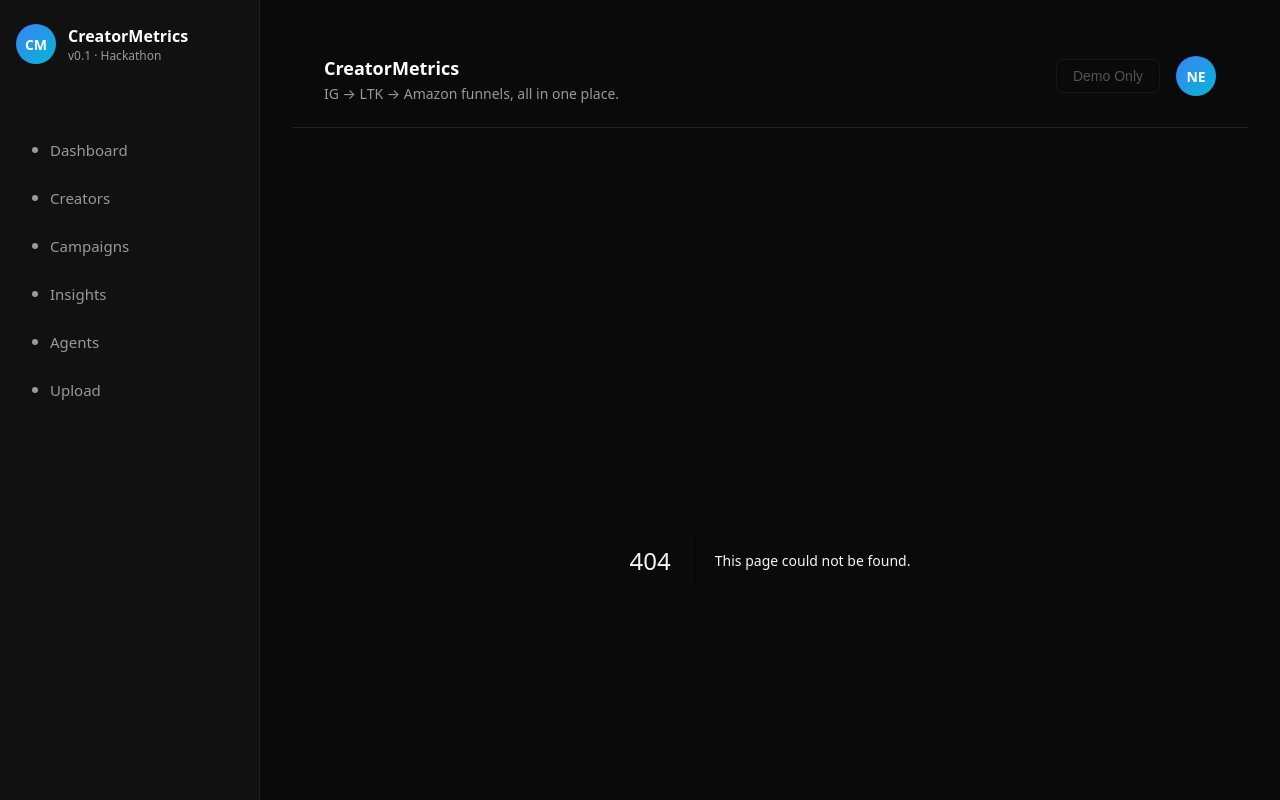
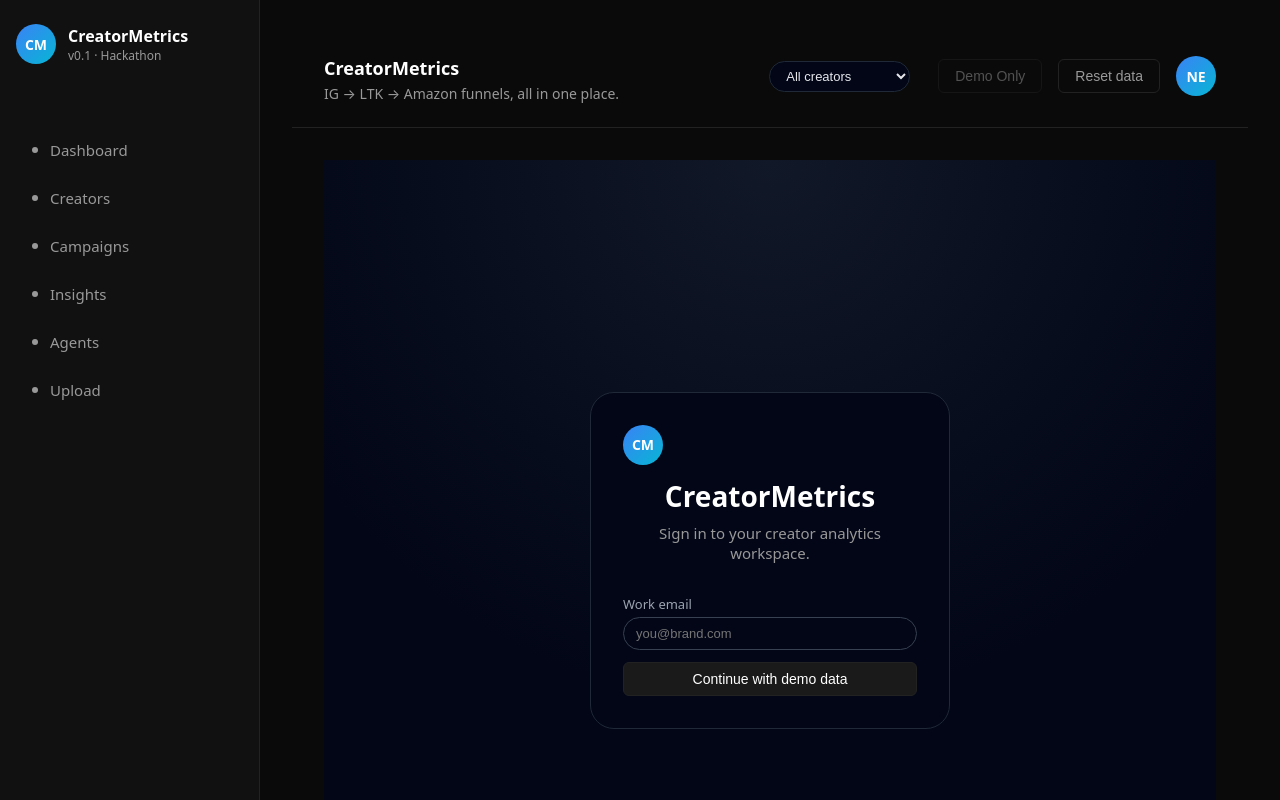
Before and after one commit to Entmarketingteam/CreatorMetrics-Bolt-Hybrid, a Next.js app: page /login in a window 1280 px wide. Before the commit this address had no page. Shown: the top 800 px of the page. Built offline with nearby package versions, Linux system fonts and the light colour scheme.

Commit message:
Updated globals.css

```diff
--- /dev/null
+++ b/app/api/creators/route.ts
@@ -0,0 +1,49 @@
+import { NextRequest, NextResponse } from "next/server";
+import { getActiveFunnels, getSelectedCreatorId, setSelectedCreatorId } from "@/lib/funnelStore";
+import { getCreatorById } from "@/lib/demoData";
+
+export async function GET() {
+  const funnels = getActiveFunnels();
+  const creators = funnels.map((f) => {
+    const base = getCreatorById(f.creatorId);
+    return {
+      id: f.creatorId,
+      name: base?.name ?? f.creatorName,
+      handle: (base as any)?.handle ?? "",
+    };
+  });
+
+  return NextResponse.json({
+    creators,
+    selectedCreatorId: getSelectedCreatorId(),
+  });
+}
+
+export async function POST(req: NextRequest) {
+  const body = await req.json().catch(() => ({} as any));
+  const creatorId = body.creatorId as string | undefined;
+
+  if (!creatorId) {
+    setSelectedCreatorId(null);
+    return NextResponse.json({
+      ok: true,
+      selectedCreatorId: null,
+    });
+  }
+
+  const funnels = getActiveFunnels();
+  const exists = funnels.some((f) => f.creatorId === creatorId);
+  if (!exists) {
+    return NextResponse.json(
+      { error: "Unknown creatorId" },
+      { status: 400 }
+    );
+  }
+
+  setSelectedCreatorId(creatorId);
+
+  return NextResponse.json({
+    ok: true,
+    selectedCreatorId: creatorId,
+  });
+}
--- /dev/null
+++ b/app/api/reset/route.ts
@@ -0,0 +1,7 @@
+import { NextResponse } from "next/server";
+import { resetToDemo } from "@/lib/funnelStore";
+
+export async function POST() {
+  resetToDemo();
+  return NextResponse.json({ ok: true });
+}
--- a/app/globals.css
+++ b/app/globals.css
@@ -885,3 +885,66 @@
 .cm-sample-link:hover {
   color: #d8b4fe;
 }
+
+.cm-select {
+  background: #020617;
+  border: 1px solid #1f2937;
+  border-radius: 999px;
+  padding: 6px 12px;
+  font-size: 13px;
+  color: #e5e7eb;
+  margin-right: 12px;
+}
+
+.cm-select:focus {
+  outline: none;
+  border-color: #6366f1;
+}
+
+.cm-ghost-button-live {
+  border-color: #22c55e;
+  color: #bbf7d0;
+}
+
+.cm-login-wrap {
+  min-height: 100vh;
+  display: flex;
+  align-items: center;
+  justify-content: center;
+  background: radial-gradient(circle at top, #111827 0, #020617 60%);
+}
+
+.cm-login-card {
+  background: #020617;
+  border-radius: 24px;
+  padding: 32px;
+  border: 1px solid #1f2937;
+  max-width: 360px;
+  width: 100%;
+  text-align: center;
+}
+
+.cm-login-form {
+  margin-top: 16px;
+  display: flex;
+  flex-direction: column;
+  gap: 12px;
+}
+
+.cm-login-label {
+  text-align: left;
+  font-size: 13px;
+  color: #9ca3af;
+  display: flex;
+  flex-direction: column;
+  gap: 4px;
+}
+
+.cm-login-input {
+  background: #020617;
+  border-radius: 999px;
+  border: 1px solid #374151;
+  padding: 8px 12px;
+  font-size: 13px;
+  color: #e5e7eb;
+}
--- /dev/null
+++ b/app/login/page.tsx
@@ -0,0 +1,53 @@
+"use client";
+
+import { useRouter } from "next/navigation";
+import { useState } from "react";
+
+export default function LoginPage() {
+  const router = useRouter();
+  const [email, setEmail] = useState("");
+  const [loading, setLoading] = useState(false);
+
+  async function onSubmit(e: React.FormEvent) {
+    e.preventDefault();
+    setLoading(true);
+    setTimeout(() => {
+      router.push("/dashboard");
+    }, 400);
+  }
+
+  return (
+    <div className="cm-login-wrap">
+      <div className="cm-login-card">
+        <div className="cm-logo-circle">CM</div>
+        <h1 className="cm-section-title" style={{ marginTop: 12 }}>
+          CreatorMetrics
+        </h1>
+        <p className="cm-section-subtitle">
+          Sign in to your creator analytics workspace.
+        </p>
+
+        <form onSubmit={onSubmit} className="cm-login-form">
+          <label className="cm-login-label">
+            Work email
+            <input
+              type="email"
+              required
+              className="cm-login-input"
+              value={email}
+              onChange={(e) => setEmail(e.target.value)}
+              placeholder="you@brand.com"
+            />
+          </label>
+          <button
+            type="submit"
+            className="cm-ghost-button cm-ghost-button-strong"
+            disabled={loading}
+          >
+            {loading ? "Entering…" : "Continue with demo data"}
+          </button>
+        </form>
+      </div>
+    </div>
+  );
+}
--- a/components/Shell.tsx
+++ b/components/Shell.tsx
@@ -19,6 +19,12 @@
   const [hasReal, setHasReal] = useState(false);
   const [toggling, setToggling] = useState(false);
 
+  const [creators, setCreators] = useState<
+    { id: string; name: string; handle?: string }[]
+  >([]);
+  const [selectedCreatorId, setSelectedCreatorId] = useState<string | null>(null);
+  const [resetting, setResetting] = useState(false);
+
   useEffect(() => {
     async function load() {
       try {
@@ -31,6 +37,20 @@
       }
     }
     load();
+  }, []);
+
+  useEffect(() => {
+    async function loadCreators() {
+      try {
+        const res = await fetch("/api/creators");
+        if (!res.ok) return;
+        const json = await res.json();
+        setCreators(json.creators ?? []);
+        setSelectedCreatorId(json.selectedCreatorId ?? null);
+      } catch {
+      }
+    }
+    loadCreators();
   }, []);
 
   async function toggleMode() {
@@ -60,6 +80,36 @@
       console.error("Mode switch failed", err);
     } finally {
       setToggling(false);
+    }
+  }
+
+  async function handleCreatorChange(
+    e: React.ChangeEvent<HTMLSelectElement>
+  ) {
+    const id = e.target.value || "";
+    const next = id || null;
+    setSelectedCreatorId(next);
+    try {
+      await fetch("/api/creators", {
+        method: "POST",
+        headers: { "Content-Type": "application/json" },
+        body: JSON.stringify({ creatorId: next }),
+      });
+    } catch (err) {
+      console.error("Failed to set creator", err);
+    }
+  }
+
+  async function handleReset() {
+    if (resetting) return;
+    setResetting(true);
+    try {
+      await fetch("/api/reset", { method: "POST" });
+      window.location.reload();
+    } catch (err) {
+      console.error("Reset failed", err);
+    } finally {
+      setResetting(false);
     }
   }
 
@@ -114,6 +164,21 @@
             </div>
           </div>
           <div className="cm-main-header-right">
+            {creators.length > 0 && (
+              <select
+                className="cm-select"
+                value={selectedCreatorId ?? ""}
+                onChange={handleCreatorChange}
+              >
+                <option value="">All creators</option>
+                {creators.map((c) => (
+                  <option key={c.id} value={c.id}>
+                    {c.name}
+                  </option>
+                ))}
+              </select>
+            )}
+
             <button
               className={
                 "cm-ghost-button" +
@@ -128,6 +193,15 @@
                 ? "Live Data"
                 : "Demo Mode"}
             </button>
+
+            <button
+              className="cm-ghost-button"
+              onClick={handleReset}
+              disabled={resetting}
+            >
+              {resetting ? "Resetting…" : "Reset data"}
+            </button>
+
             <div className="cm-avatar-circle">NE</div>
           </div>
         </header>
--- a/lib/db.ts
+++ b/lib/db.ts
@@ -44,3 +44,13 @@
     console.error("[db] Failed to save funnels.json:", err);
   }
 }
+
+export function clearPersistedFunnels(): void {
+  try {
+    if (fs.existsSync(FUNNELS_FILE)) {
+      fs.unlinkSync(FUNNELS_FILE);
+    }
+  } catch (err) {
+    console.error("[db] Failed to clear funnels.json:", err);
+  }
+}
--- a/lib/funnelStore.ts
+++ b/lib/funnelStore.ts
@@ -6,10 +6,12 @@
   hasPersistedFunnels,
   loadPersistedFunnels,
   savePersistedFunnels,
+  clearPersistedFunnels,
 } from "./db";
 
 let currentFunnels: CreatorFunnel[] | null = null;
 let mode: "demo" | "real" = "demo";
+let selectedCreatorId: string | null = null;
 
 (() => {
   try {
@@ -52,9 +54,23 @@
   mode = next;
 }
 
+export function getSelectedCreatorId(): string | null {
+  return selectedCreatorId;
+}
+
+export function setSelectedCreatorId(id: string | null) {
+  selectedCreatorId = id;
+}
+
+export function resetToDemo() {
+  currentFunnels = null;
+  mode = "demo";
+  selectedCreatorId = null;
+  clearPersistedFunnels();
+}
+
 export function getOverallSummary() {
-  const funnels = getActiveFunnels();
-  const primary = funnels[0];
+  const primary = getPrimaryFunnel();
   if (!primary) return null;
 
   const totalRevenue = primary.revenueByPlatform.reduce(
@@ -82,5 +98,10 @@
 
 export function getPrimaryFunnel(): CreatorFunnel | null {
   const funnels = getActiveFunnels();
+  if (!funnels.length) return null;
+  if (selectedCreatorId) {
+    const match = funnels.find((f) => f.creatorId === selectedCreatorId);
+    if (match) return match;
+  }
   return funnels[0] ?? null;
 }
```
Also changed, not shown: app/dashboard/page.tsx (+53 -1 lines), app/debug/page.tsx (added, +34 -0 lines).
